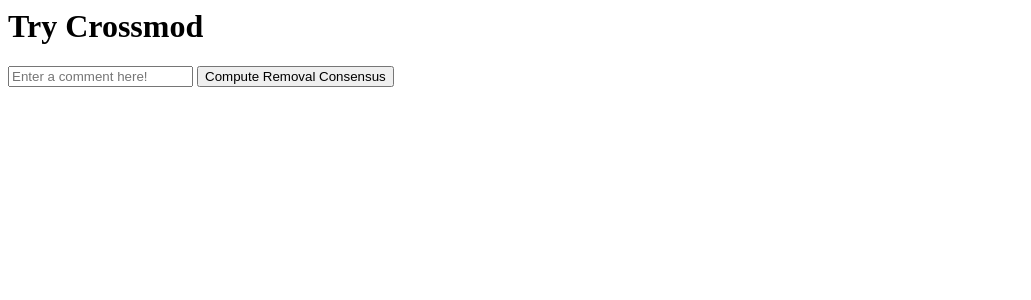
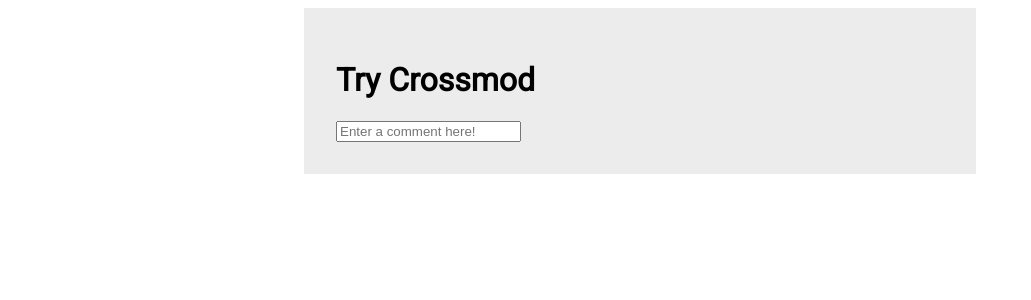
Before and after one commit to adishy/crossmod, a Flask app: page /client/ in a window 1280 px wide. Shown: the top 300 px of the page, without its empty margins (0-1031 px from the left). Run offline with Flask 2, Linux system fonts and the light colour scheme.

Commit message:
Adding styling for client

```diff
--- /dev/null
+++ b/crossmod/static/css/client.css
@@ -0,0 +1,7 @@
+main {
+    max-width: 38rem;
+    padding: 2rem;
+    margin: auto;
+    font-family: 'Roboto', sans-serif;
+    background: #ececec;
+  }
--- a/crossmod/static/js/client.js
+++ b/crossmod/static/js/client.js
@@ -27,9 +27,9 @@ const comment_input = document.querySelector(".comment_input")
 
             let result_display = `<div class="result">
                                     <p>Comment: ${comment_result.comment_body}</p>
-                                    <p>Agreement Score (): ${comment_result.agreement_score}</p>
+                                    <p>Agreement Score <em>(Proportion of subreddits that would remove the comment)</em>: ${comment_result.agreement_score}</p>
 
-                                    <p>Norm Violation Score: ${comment_result.norm_violation_score}</p>
+                                    <p>Norm Violation Score <em>(Likelihood that the comment violates macro norms on Reddit)</em>: ${comment_result.norm_violation_score}</p>
                                     ${
                                         comment_result.subreddits_that_remove.length ?
 
--- a/crossmod/templates/client.html
+++ b/crossmod/templates/client.html
@@ -1,13 +1,17 @@
 <html>
 <head>
     <title>Crossmod | Try Crossmod</title>
+    <meta name="viewport" content="width=device-width, initial-scale=1">
+    <link type="text/css" rel="stylesheet" href="/static/css/client.css"/>
+    <link href="https://fonts.googleapis.com/css?family=Roboto&display=swap" rel="stylesheet">
 </head>
 <body>
-    <h1>Try Crossmod</h1>
-    <input type="text" class="comment_input" placeholder="Enter a comment here!" />
-    <input type="button" class="check_toxicity" value="Compute Removal Consensus" />
-    <div class="result_container">
-    </div>
+    <main>
+        <h1>Try Crossmod</h1>
+        <input type="text" class="comment_input" placeholder="Enter a comment here!" />
+        <div class="result_container">
+        </div>
+    </main>
 </body>
 
 <script src="/static/js/client.js"></script>
```
